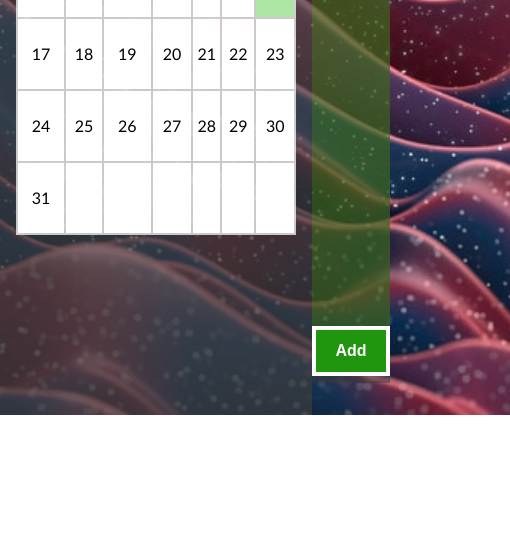
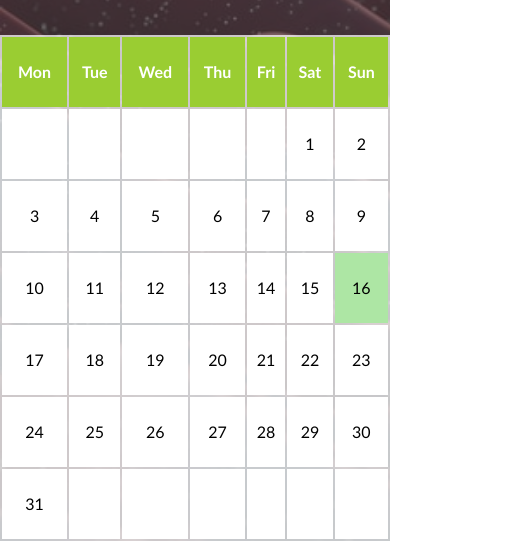
Before and after one commit to varun14gb/Spider-Task-2, a plain HTML site: page index.html in a window 390 px wide. Shown: the part 461-1002 px from the top of the page, 510 px wide, since content can reach past the window. Before the commit the page ends 876 px from the top, so only its background shows below. Drawn offline with Linux system fonts and the light colour scheme.

Commit message:
Added basic media query

```diff
--- a/style.css
+++ b/style.css
@@ -229,3 +229,37 @@ li button {
     color: white;
     border: 1px solid black;
 }
+
+@media only screen and (max-width: 768px) {
+    body {
+        flex-direction: column-reverse;
+        height: 100%;
+        overflow: scroll;
+    }
+
+    .main {
+        height: 100%;
+        margin: 0;
+        padding: 0;
+        width: 100%;
+    }
+
+    .side {
+        width: 100%;
+        margin-top: 0;
+        height: 100%;
+    }
+
+    .clock {
+        height: 100%;
+    }
+
+    .todo {
+        height: 100%;
+    }
+
+    .form {
+        height: 100%;
+        width: 100%;
+    }
+  }
```
